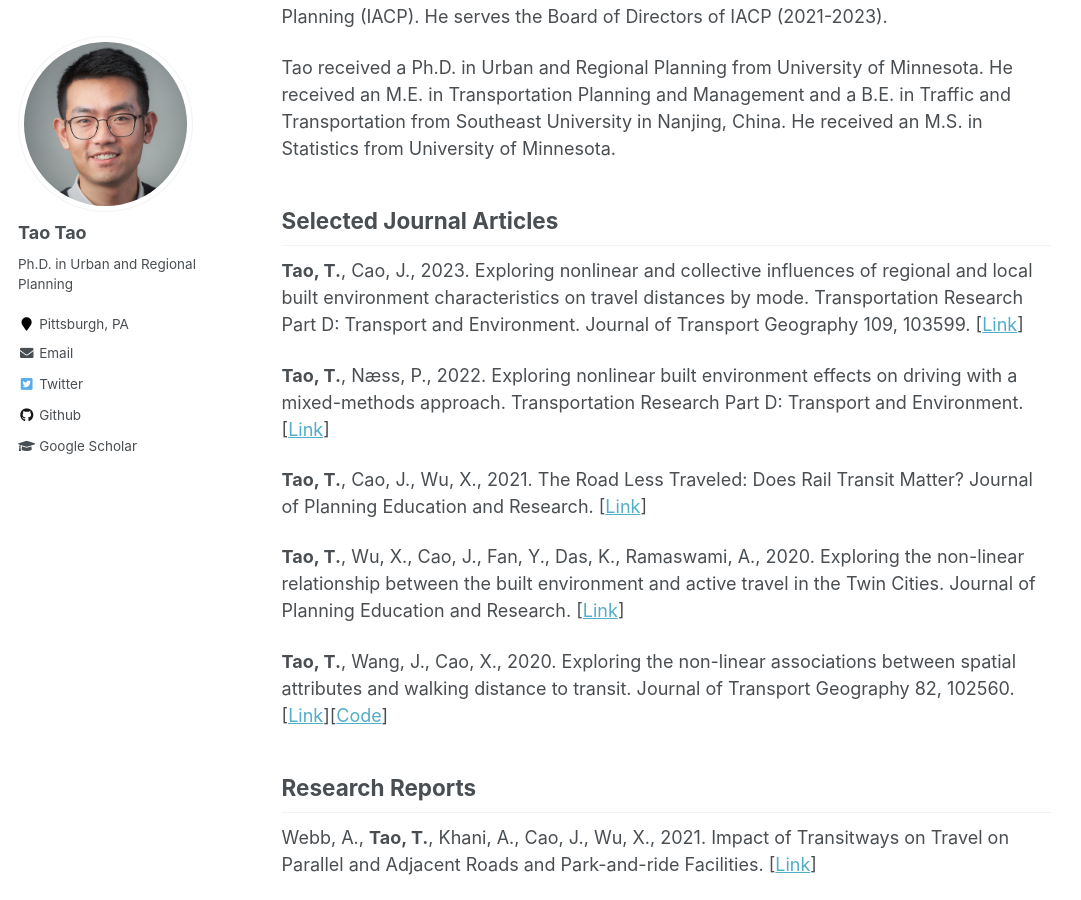
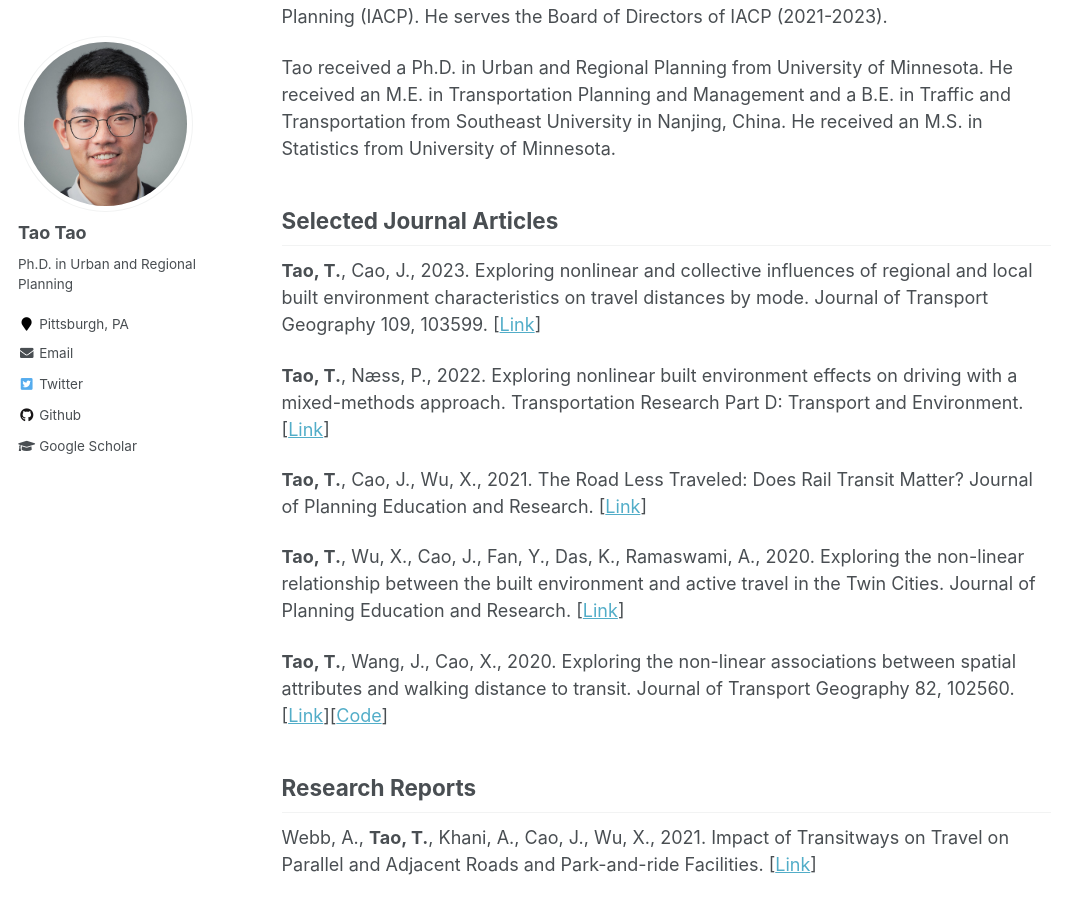
Before and after one commit to vtao1989/blog, a Jekyll site: the page built from _pages/about.md, in a window 1280 px wide and 900 px high, scrolled down 489 px. Shown: the whole window, without its empty margins (0-1081 px from the left). Built offline with Jekyll 4.4.1, drawn with Linux system fonts in a browser that asks for light colours.

Commit message:
Update about.md

```diff
--- a/_pages/about.md
+++ b/_pages/about.md
@@ -17,7 +17,7 @@ Tao received a Ph.D. in Urban and Regional Planning from University of Minnesota
 
 ## **Selected Journal Articles**
 
-**Tao, T.**, Cao, J., 2023. Exploring nonlinear and collective influences of regional and local built environment characteristics on travel distances by mode. Transportation Research Part D: Transport and Environment. Journal of Transport Geography 109, 103599. [[Link](https://doi.org/10.1016/j.jtrangeo.2023.103599)]
+**Tao, T.**, Cao, J., 2023. Exploring nonlinear and collective influences of regional and local built environment characteristics on travel distances by mode. Journal of Transport Geography 109, 103599. [[Link](https://doi.org/10.1016/j.jtrangeo.2023.103599)]
 
 **Tao, T.**, Næss, P., 2022. Exploring nonlinear built environment effects on driving with a mixed-methods approach. Transportation Research Part D: Transport and Environment. [[Link](https://doi.org/10.1016/j.trd.2022.103443)]
 
```
